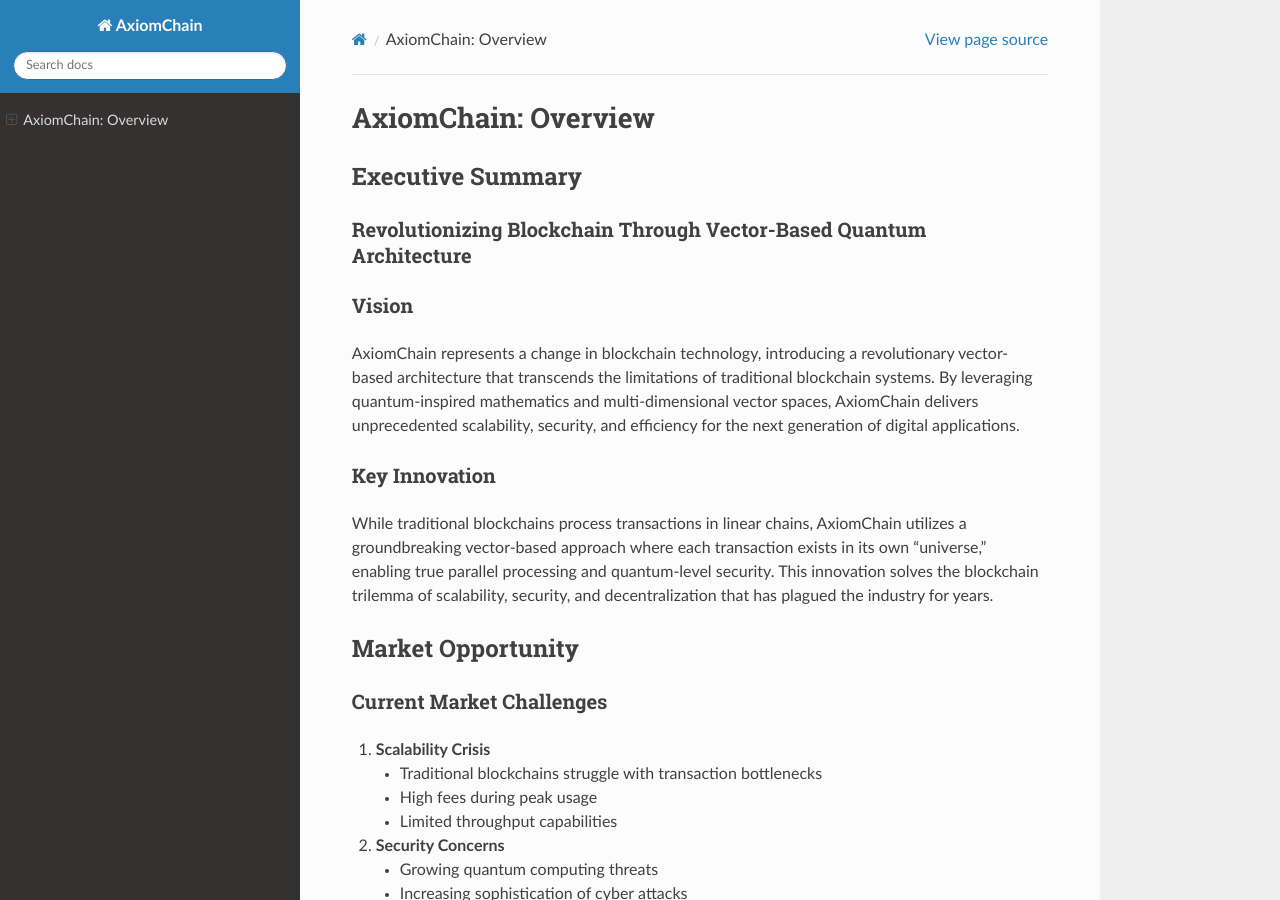
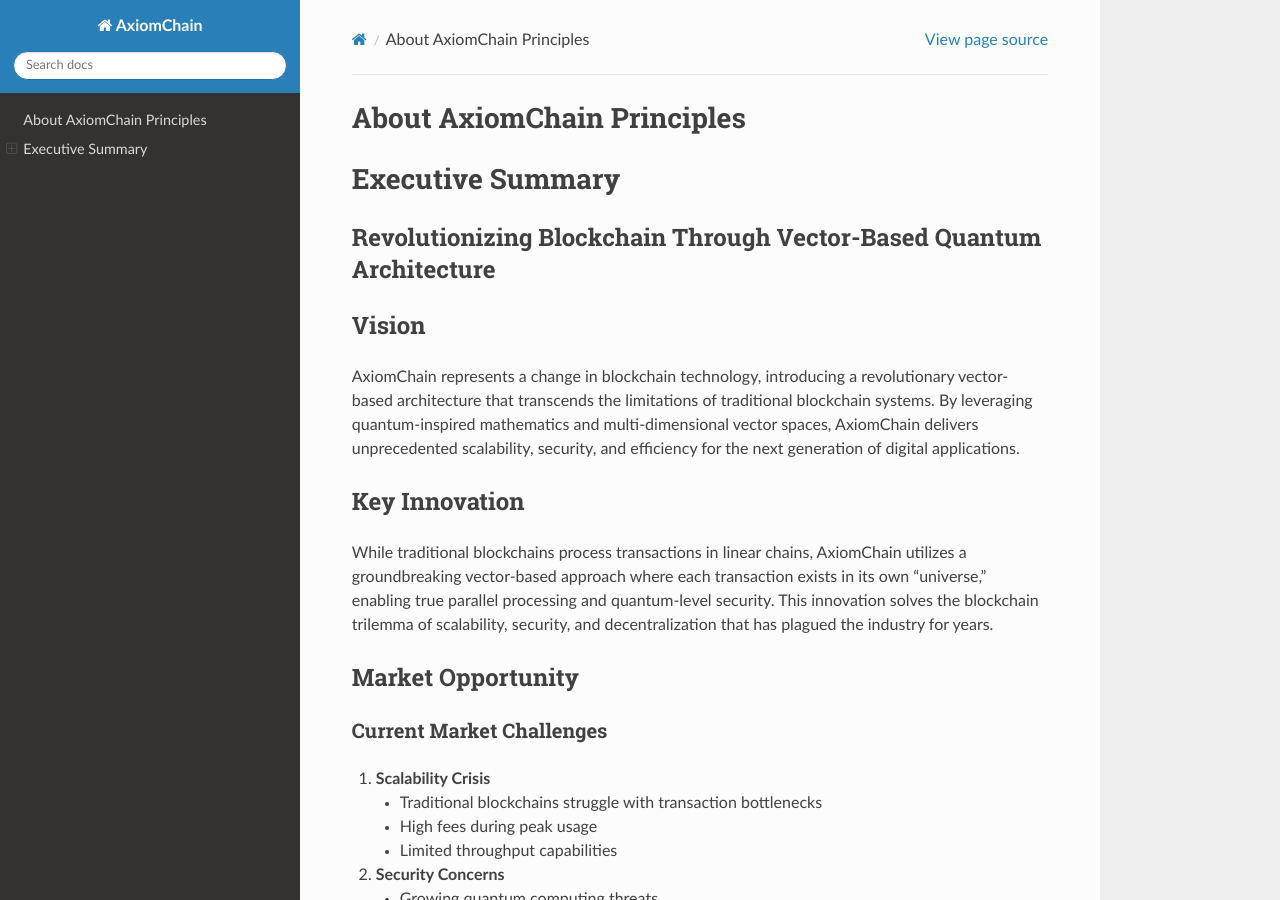
Before and after one commit to nicksdigital/AxiomDocs, a Sphinx documentation site: the page built from docs/source/index.md, in a window 1280 px wide and 900 px high. Built offline with Sphinx 7.4.7 and the Read the Docs theme 3.1.0, drawn with Linux system fonts in a browser that asks for light colours.

Commit message:
update index

```diff
--- a/docs/source/index.md
+++ b/docs/source/index.md
@@ -1,8 +1,8 @@
-# AxiomChain: Overview
+# About AxiomChain Principles
 
 
 
-## Executive Summary
+# Executive Summary
 
 ### Revolutionizing Blockchain Through Vector-Based Quantum Architecture
 
```
